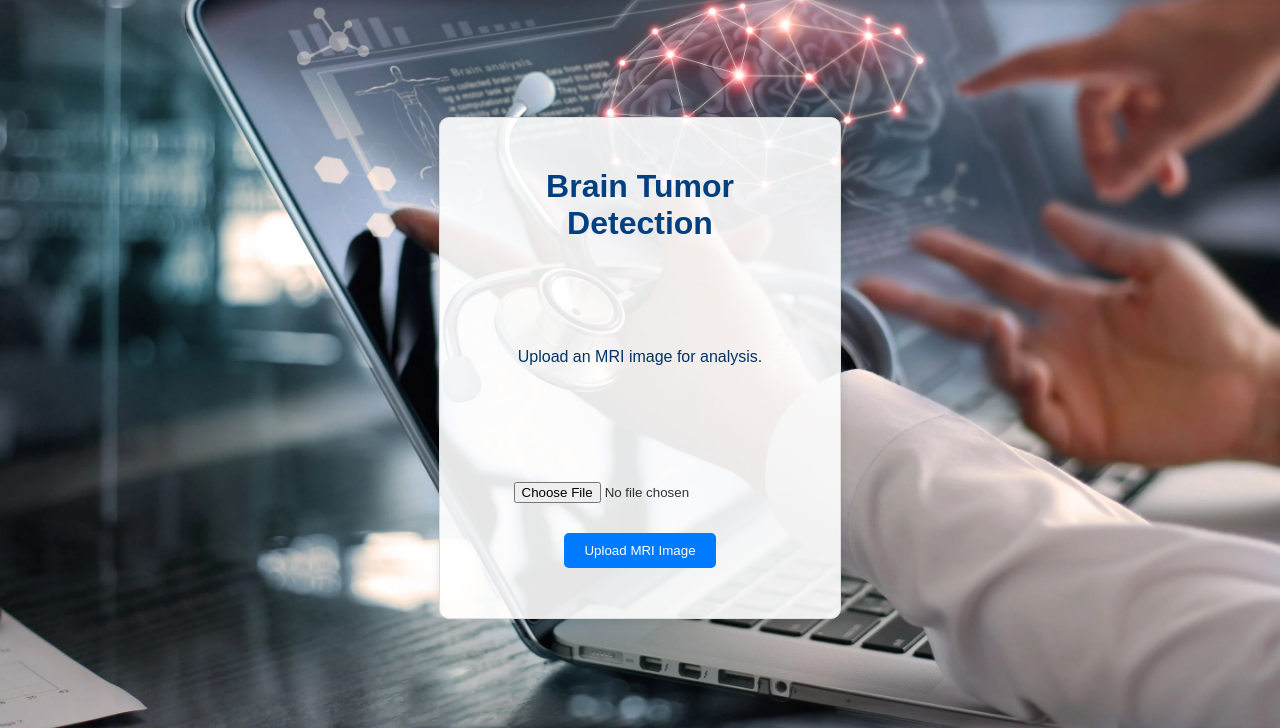
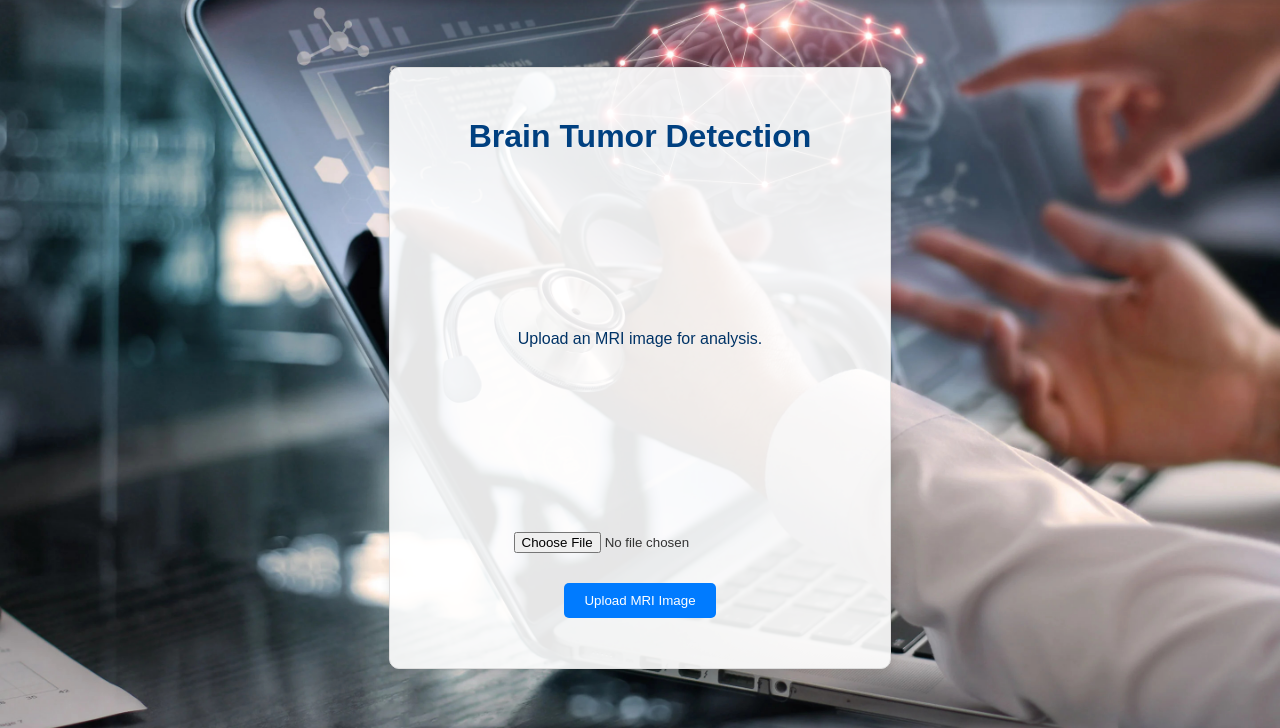
Before and after one commit to Jay-2704/CMSC_668_brain_tumor_detection, a Flask app: page / in a window 1280 px wide. Shown: the part 72-800 px from the top of the page. Run offline with Flask 3, Linux system fonts and the light colour scheme.

Commit message:
Update style.css

```diff
--- a/static/style.css
+++ b/static/style.css
@@ -15,7 +15,7 @@ body {
 }
 
 .container {
-    width: 300px; /* Adjusted width for better alignment */
+    width: 400px; /* Adjusted width for better alignment */
     text-align: center;
     background: rgba(255, 255, 255, 0.9); /* Semi-transparent white background */
     padding: 50px;
@@ -26,7 +26,7 @@ body {
     display: flex;
     flex-direction: column; /* Stack items vertically */
     justify-content: space-between; /* Space between items */
-    height: 400px; /* Set a fixed height */
+    height: 500px; /* Set a fixed height */
 }
 
 h1 {
```
